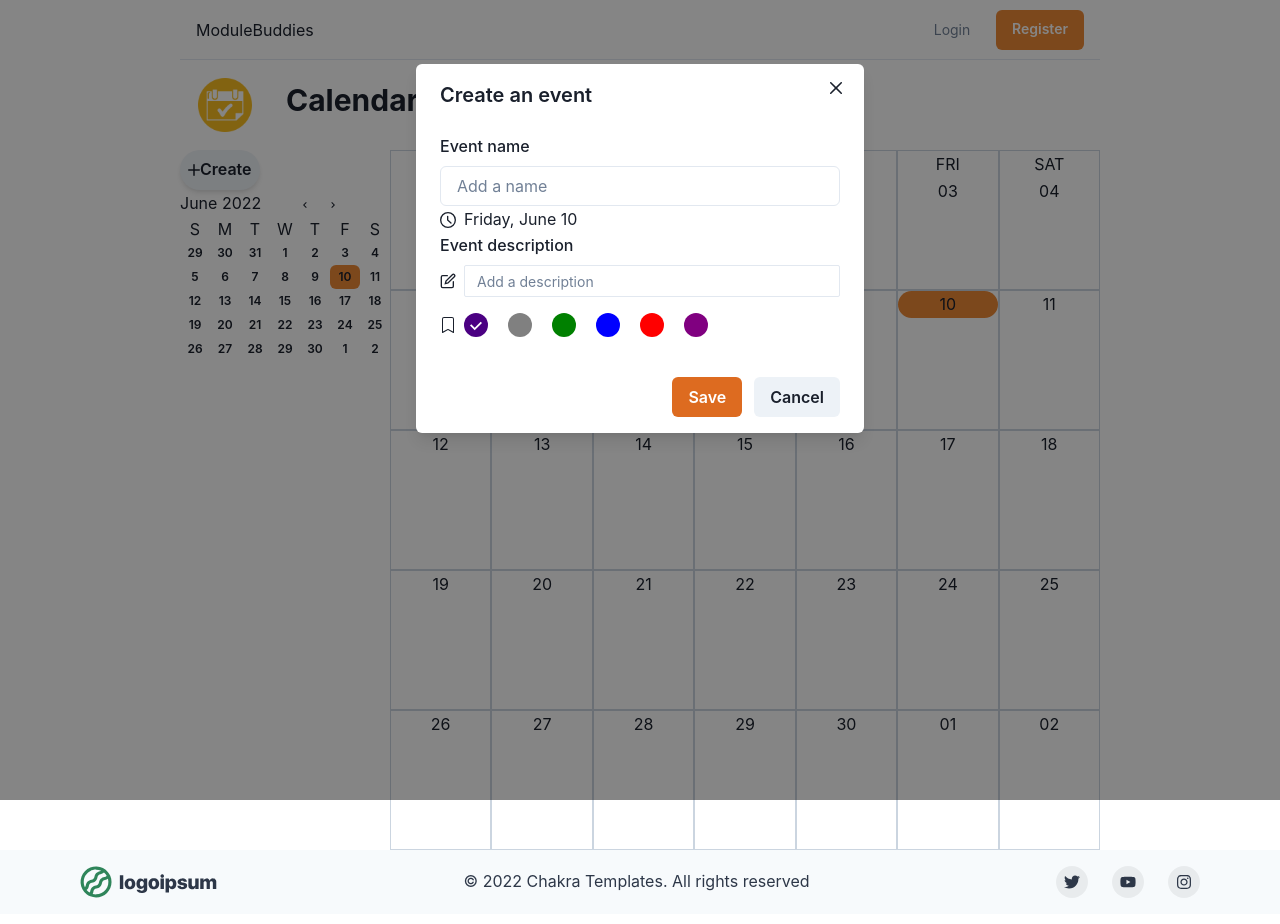
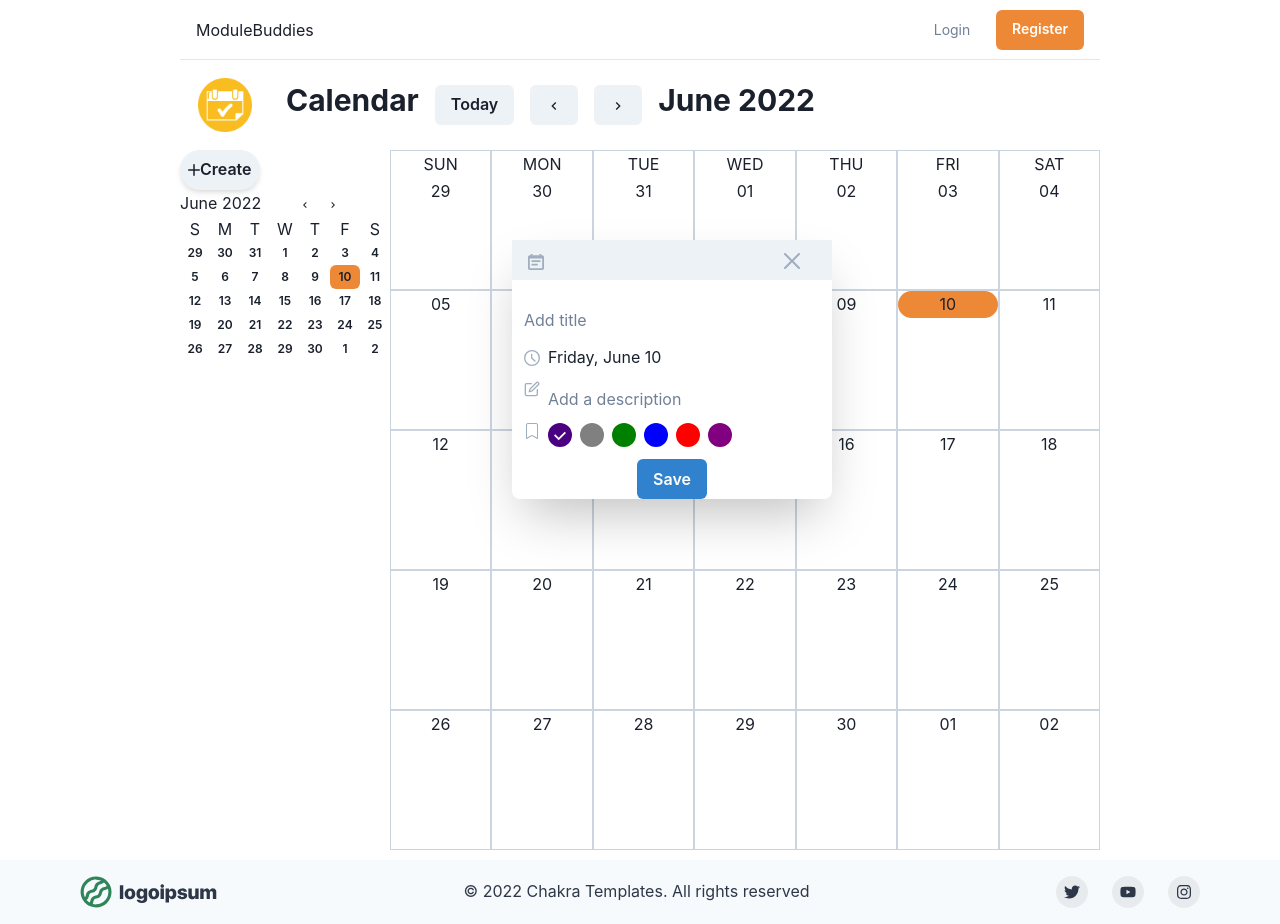
Before and after one commit to nelsonchoo456/modulebuddies, a React (Create React App) app in the folder client/: page /calendar in a window 1280 px wide. Both pictures are taken after a click on the button "Create". Built offline with nearby package versions, Linux system fonts and the light colour scheme.

Commit message:
Delete button has worked, user can add event by clicking dates on the bigger calendar

```diff
--- a/client/src/components/Calendar/Context/ContextWrapper.js
+++ b/client/src/components/Calendar/Context/ContextWrapper.js
@@ -26,6 +26,7 @@ export default function ContextWrapper(props) {
     const [monthIndex, setMonthIndex] = useState(dayjs().month());
     const [smallCalendarMonth, setSmallCalendarMonth] = useState(null);
     const [daySelected, setDaySelected] = useState(dayjs());
+    const [showEventModal, setShowEventModal] = useState(false);
     const [selectedEvent, setSelectedEvent] = useState(null);
     const [savedEvents, dispatchCallEvent] = useReducer(
         savedEventsReducer,
@@ -53,7 +54,9 @@ export default function ContextWrapper(props) {
             dispatchCallEvent,
             selectedEvent,
             setSelectedEvent,
-            savedEvents}}>
+            savedEvents,
+            showEventModal,
+            setShowEventModal}}>
             {props.children}
         </GlobalContext.Provider>
     );
--- a/client/src/components/Calendar/Context/GlobalContext.js
+++ b/client/src/components/Calendar/Context/GlobalContext.js
@@ -11,6 +11,8 @@ const GlobalContext = React.createContext({
     savedEvents: [],
     selectedEvent: null,
     setSelectedEvent: () => {},
+    showEventModal: false,
+    setShowEventModal: () => {}
 });
 
 export default GlobalContext;
--- /dev/null
+++ b/client/src/components/Calendar/CreateEventButton.js
@@ -0,0 +1,23 @@
+import React, { useContext } from "react";
+import { AddIcon } from '@chakra-ui/icons'
+import GlobalContext from "./Context/GlobalContext";
+import {Button} from '@chakra-ui/react'
+export default function CreateEventButton() {
+  const { setShowEventModal } = useContext(GlobalContext);
+  return (
+    <Button
+                onClick={() => setShowEventModal(true)}
+                padding={2}
+                rounded='3xl'
+                display="flex"
+                alignItems={'center'}
+                boxShadow='md'
+                _hover={{boxShadow:'dark-lg'
+                }}>
+                    <AddIcon w={3} h={3} />
+                    <span pl={3} pr={7}>
+                        Create
+                    </span>
+            </Button>
+  );
+};
--- a/client/src/components/Calendar/Day.js
+++ b/client/src/components/Calendar/Day.js
@@ -1,13 +1,12 @@
 import React, { useContext, useEffect, useState } from 'react'
 import dayjs from 'dayjs'
-import { Box, Button, Circle, Flex } from '@chakra-ui/react'
+import { Box, Circle, Flex } from '@chakra-ui/react'
 import GlobalContext from './Context/GlobalContext'
-import { BsAlignCenter } from 'react-icons/bs';
+
 
 export default function Day({day, rowIdx}) {
     const [dayEvents, setDayEvents] = useState([]);
-
-    const {setDaySelected,savedEvents, setSelectedEvent} = useContext(GlobalContext)
+    const {setDaySelected,savedEvents, setSelectedEvent, setShowEventModal} = useContext(GlobalContext)
 
     function getCurrentDayClass() {
         return day.format("DD-MM-YY") === dayjs().format("DD-MM-YY") ? "orange.400": "default"
@@ -35,15 +34,13 @@ export default function Day({day, rowIdx}) {
                         {day.format('DD')}
                     </Circle>
                     </p>
-
-
                 </header>
-            <Box as='button' onClick={() => {
+            <Box as='button'h='100%' onClick={() => {
                 setDaySelected(day)
-
+                setShowEventModal(true);
             }}>
                 {dayEvents.map((event,idx) => (
-                    <Box onClick={setSelectedEvent(event)} key={idx} color="white" alignContent={'center'} bg={event.label} padding={1} mr={3} mb={1} rounded='lg'noOfLines={4} maxW={'100%' }>
+                    <Box  key={idx} onClick={setSelectedEvent(event)} color="white" alignContent={'center'} bg={event.label} padding={1} mr={3} mb={1} rounded='lg'noOfLines={4} maxW={'100%' }>
                         {event.name}
                     </Box>
 
--- a/client/src/components/Calendar/EventModal.js
+++ b/client/src/components/Calendar/EventModal.js
@@ -1,7 +1,6 @@
 import {Button,
     FormControl,
     FormLabel,
-    useDisclosure,
     Input,
     Modal,
     ModalOverlay,
@@ -11,20 +10,23 @@ import {Button,
     ModalBody,
     ModalCloseButton,
     Flex,
-    HStack
+    HStack,
+    Box,
+    Grid,
+    VStack
     } from '@chakra-ui/react'
 import React, { useContext, useState } from 'react'
-import { AddIcon, TimeIcon , EditIcon, CheckIcon} from '@chakra-ui/icons'
+import {  TimeIcon , EditIcon, CheckIcon, CalendarIcon, DeleteIcon, CloseIcon} from '@chakra-ui/icons'
 import { BsBookmark } from 'react-icons/bs'
 import GlobalContext from './Context/GlobalContext'
+import { FaBluetooth } from 'react-icons/fa'
 
 const labelClasses = ["indigo", "gray", "green", "blue", "red", "purple"]
 
 
 
 export default function EventModal() {
-    const {daySelected, dispatchCallEvent, selectedEvent} = useContext(GlobalContext);
-    const { isOpen, onOpen, onClose } = useDisclosure()
+    const {daySelected, setShowEventModal, dispatchCallEvent, selectedEvent} = useContext(GlobalContext);
     const [name, setName] = useState(selectedEvent ? selectedEvent.name : "" )
     const [description, setDescription] = useState(selectedEvent ? selectedEvent.description : "")
     const [selectedLabel, setSelectedLabel] = useState(
@@ -48,79 +50,87 @@ export default function EventModal() {
             dispatchCallEvent({type: "push", payload: calendarEvent });
         }
 
-        onClose();
+        setShowEventModal(false);
 
     }
 
     return (
-        <>
 
-
-            <Button
-                onClick={onOpen}
-                padding={2}
-                rounded='3xl'
-                display="flex"
-                alignItems={'center'}
-                boxShadow='md'
-                _hover={{boxShadow:'dark-lg'
-                }}>
-                    <AddIcon w={3} h={3} />
-                    <span pl={3} pr={7}>
-                        Create
-                    </span>
+        <Box
+        height='100vh'
+        width='100%'
+        position='fixed'
+        left='40%'
+        top='30%'
+        justify={'center'}
+        alignItems='center'
+        >
+      <Box bg={'white'} rounded='lg' boxShadow={'2xl'} w='25%'>
+        <Flex bg={'gray.100'} px='4' justify={'space-between'} alignItems='center'>
+          <Box color={'gray.400'}>
+            <CalendarIcon />
+          </Box>
+          <Box>
+            {selectedEvent && (
+              <Box
+                as='Button'
+                onClick={() => {
+                  dispatchCallEvent({
+                    type: "delete",
+                    payload: selectedEvent,
+                  });
+                  setShowEventModal(false);
+                }}
+                color='gray.400'
+              >
+                <DeleteIcon />
+              </Box>
+            )}
+            <Button onClick={() => setShowEventModal(false)}>
+              <Box color={'gray.400'}>
+                <CloseIcon />
+              </Box>
             </Button>
-
-
-
-            <Modal
-
-                isOpen={isOpen}
-                onClose={onClose}
-            >
-                <ModalOverlay />
-                <ModalContent>
-                <ModalHeader>Create an event</ModalHeader>
-                <ModalCloseButton />
-                <ModalBody pb={6}>
-                    <FormControl>
-                    <FormLabel>Event name</FormLabel>
+          </Box>
+        </Flex>
+        <Box padding={3}>
+          <VStack alignItems={'flex-start'} templateColumns='repeat(5, 1fr)' rowGap={1}>
+            <div></div>
             <Input
-                    name='name'
-                    placeholder='Add a name'
+              type="text"
+              name="name"
+              placeholder="Add title"
               value={name}
               required
-                    onChange={(e) => setName(e.target.value)}/>
-
-                    </FormControl>
-
-                    <FormControl>
-                        <HStack>
-                        <TimeIcon />
+              paddingTop={3} border='0' color={'gray.600'} size='xl' paddingBottom={2} w='100%' borderBlock={2}
+              onChange={(e) => setName(e.target.value)}
+            />
+            <Flex gap={2}>
+            <Box color='gray.400'>
+              <TimeIcon/>
+            </Box>
             <p>{daySelected.format("dddd, MMMM DD")}</p>
-                        </HStack>
-                    </FormControl>
-
-                    <FormControl>
-                        <FormLabel>Event description</FormLabel>
-                        <HStack>
+            </Flex>
+            <Flex gap={2} >
+            <Box color='gray.400'>
               <EditIcon />
+            </Box>
             <Input
-                                size='sm'
-                                name='Description'
-                                placeholder='Add a description'
+              type="text"
+              name="description"
+              placeholder="Add a description"
               value={description}
               required
-                                onChange={(e) => setDescription(e.target.value)}/>
-                        </HStack>
-                    </FormControl>
+              paddingTop={3} border='0' color={'gray.600'} size='xl' paddingBottom={2} w='100%' borderBlock={2}
+              onChange={(e) => setDescription(e.target.value)}
+            />
+            </Flex>
 
-                    <FormControl mt={4}>
-                        <HStack>
+            <Flex gap={2}>
+            <Box color='gray.400'>
               <BsBookmark />
-                            <Flex gap={5}>
+            </Box>
               {labelClasses.map((lblClass, i) => (
-
                 <Flex as={Button}
                 direction={'column'}
                 size='xs'
@@ -138,31 +148,24 @@ export default function EventModal() {
                 ) }
 
                 </Flex>
-
               ))}
             </Flex>
-                        </HStack>
-                    </FormControl>
-                </ModalBody>
-
-                <ModalFooter>
-                    <div>
-                    {selectedEvent && (
-                    <Button onClick={() => {
-                        dispatchCallEvent({type: "delete", payload: selectedEvent});
-                        onClose();
-                    }}
-                         colorScheme='red'>Delete</Button>
-                    )}
-                    </div>
-                    <Button type = "submit" onClick={handleSubmit} colorScheme='orange' mr={3}>
+          </VStack>
+        </Box>
+        <footer
+        className="flex justify-end border-t p-3 mt-5">
+          <Button
+            type="submit"
+            onClick={handleSubmit}
+            bg='blue.500'
+            _hover={{bg:'blue.600'}}
+            color='white'
+            className="bg-blue-500 hover:bg-blue-600 px-6 py-2 rounded text-white"
+          >
             Save
           </Button>
-                    <Button onClick={onClose}>Cancel</Button>
-                </ModalFooter>
-                </ModalContent>
-            </Modal>
-
-        </>
+        </footer>
+      </Box>
+    </Box>
     )
 }
--- a/client/src/components/Calendar/Sidebar.js
+++ b/client/src/components/Calendar/Sidebar.js
@@ -1,11 +1,12 @@
 import React from 'react'
+import CreateEventButton from './CreateEventButton';
 import EventModal from './EventModal';
 import SmallCalendar from './SmallCalendar';
 
 export default function Sidebar() {
     return (
         <aside border='1px' p='5' w='64' margin-top={0} >
-            <EventModal />
+            <CreateEventButton />
             <SmallCalendar />
         </aside>
     );
--- a/client/src/pages/Calendar.js
+++ b/client/src/pages/Calendar.js
@@ -3,21 +3,22 @@ import { getMonth } from "../components/Calendar/util";
 import CalendarHeader from "../components/Calendar/CalendarHeader";
 import Sidebar from "../components/Calendar/Sidebar";
 import Month from "../components/Calendar/Month";
-import { Flex, Spacer, StackDivider} from '@chakra-ui/react';
+import { Flex, Spacer} from '@chakra-ui/react';
 import EventModal from '../components/Calendar/EventModal';
 import GlobalContext from '../components/Calendar/Context/GlobalContext';
 
 function Calendar() {
     const [currentMonth, setCurrentMonth] = useState(getMonth());
-    const {monthIndex} = useContext(GlobalContext)
+    const {monthIndex, showEventModal} = useContext(GlobalContext)
+
     useEffect(() => {
         setCurrentMonth(getMonth(monthIndex));
     }, [monthIndex])
 
     return (
         <React.Fragment>
-
-            <div className="h-screen flex-columns">
+            { showEventModal && <EventModal />}
+            <Flex direction={'column'} height='100vh' paddingTop={0} >
             <CalendarHeader />
 
                 <Flex >
@@ -26,7 +27,7 @@ function Calendar() {
                     <Month month ={currentMonth}/>
                 </Flex>
 
-            </div>
+            </Flex>
 
         </React.Fragment>
     );
```
Lines whose indentation alone changed are shown as unchanged.
